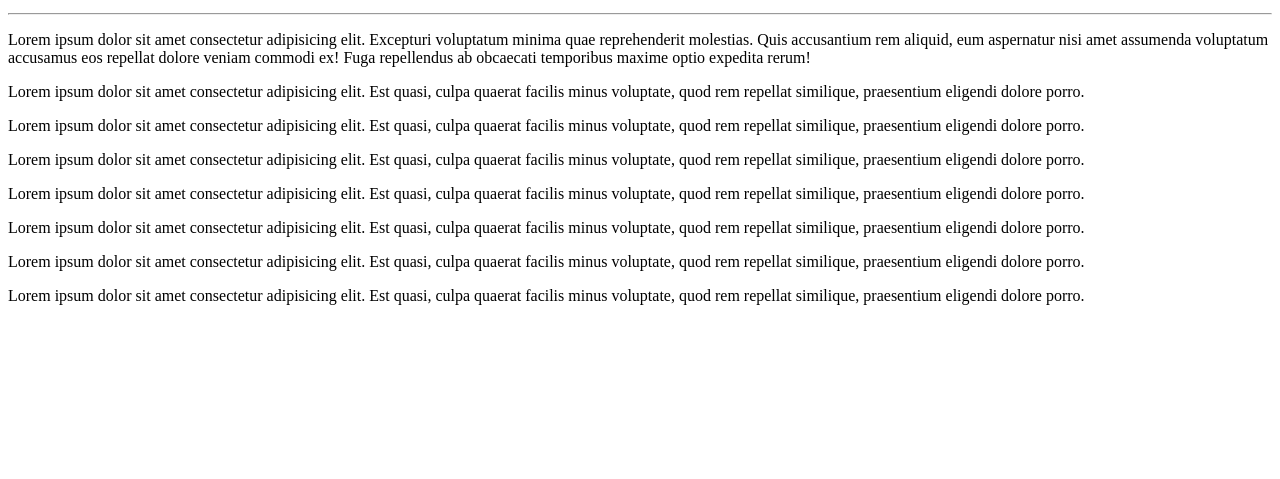
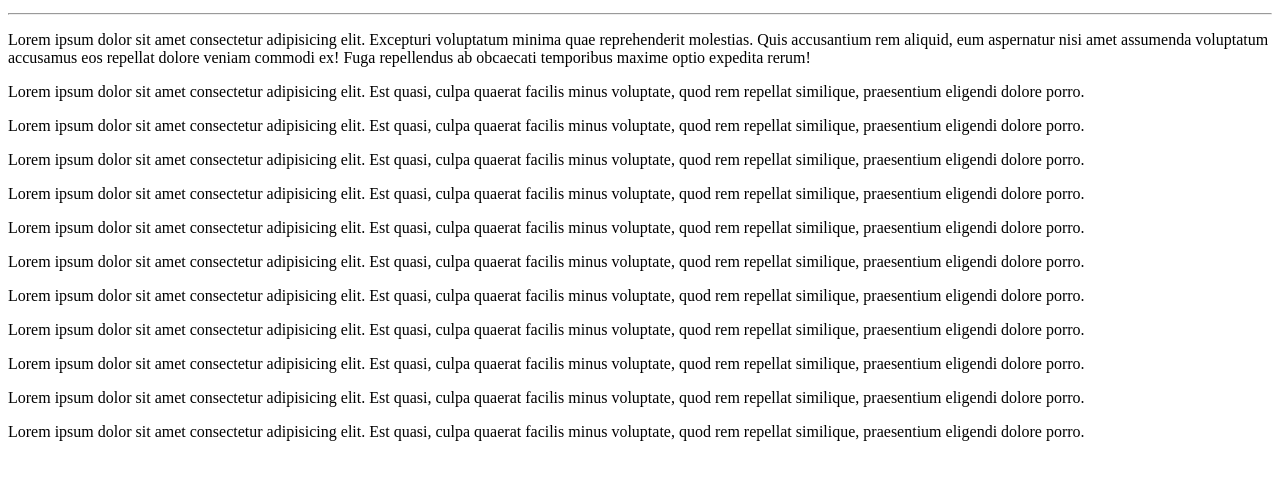
Before and after one commit to Aryanmridha13/WEBDEV13, a plain HTML site: page html/new.html in a window 1280 px wide. Shown: the part 119-598 px from the top of the page. Drawn offline with Linux system fonts and the light colour scheme.

Commit message:
paragraph

```diff
--- a/html/new.html
+++ b/html/new.html
@@ -21,6 +21,10 @@
 <p>Lorem ipsum dolor sit amet consectetur adipisicing elit. Est quasi, culpa quaerat facilis minus voluptate, quod rem repellat similique, praesentium eligendi dolore porro.</p>
 <p>Lorem ipsum dolor sit amet consectetur adipisicing elit. Est quasi, culpa quaerat facilis minus voluptate, quod rem repellat similique, praesentium eligendi dolore porro.</p>
 <p>Lorem ipsum dolor sit amet consectetur adipisicing elit. Est quasi, culpa quaerat facilis minus voluptate, quod rem repellat similique, praesentium eligendi dolore porro.</p>
+<p>Lorem ipsum dolor sit amet consectetur adipisicing elit. Est quasi, culpa quaerat facilis minus voluptate, quod rem repellat similique, praesentium eligendi dolore porro.</p>
+<p>Lorem ipsum dolor sit amet consectetur adipisicing elit. Est quasi, culpa quaerat facilis minus voluptate, quod rem repellat similique, praesentium eligendi dolore porro.</p>
+<p>Lorem ipsum dolor sit amet consectetur adipisicing elit. Est quasi, culpa quaerat facilis minus voluptate, quod rem repellat similique, praesentium eligendi dolore porro.</p>
+<p>Lorem ipsum dolor sit amet consectetur adipisicing elit. Est quasi, culpa quaerat facilis minus voluptate, quod rem repellat similique, praesentium eligendi dolore porro.</p>
 
 
 </body>
```
